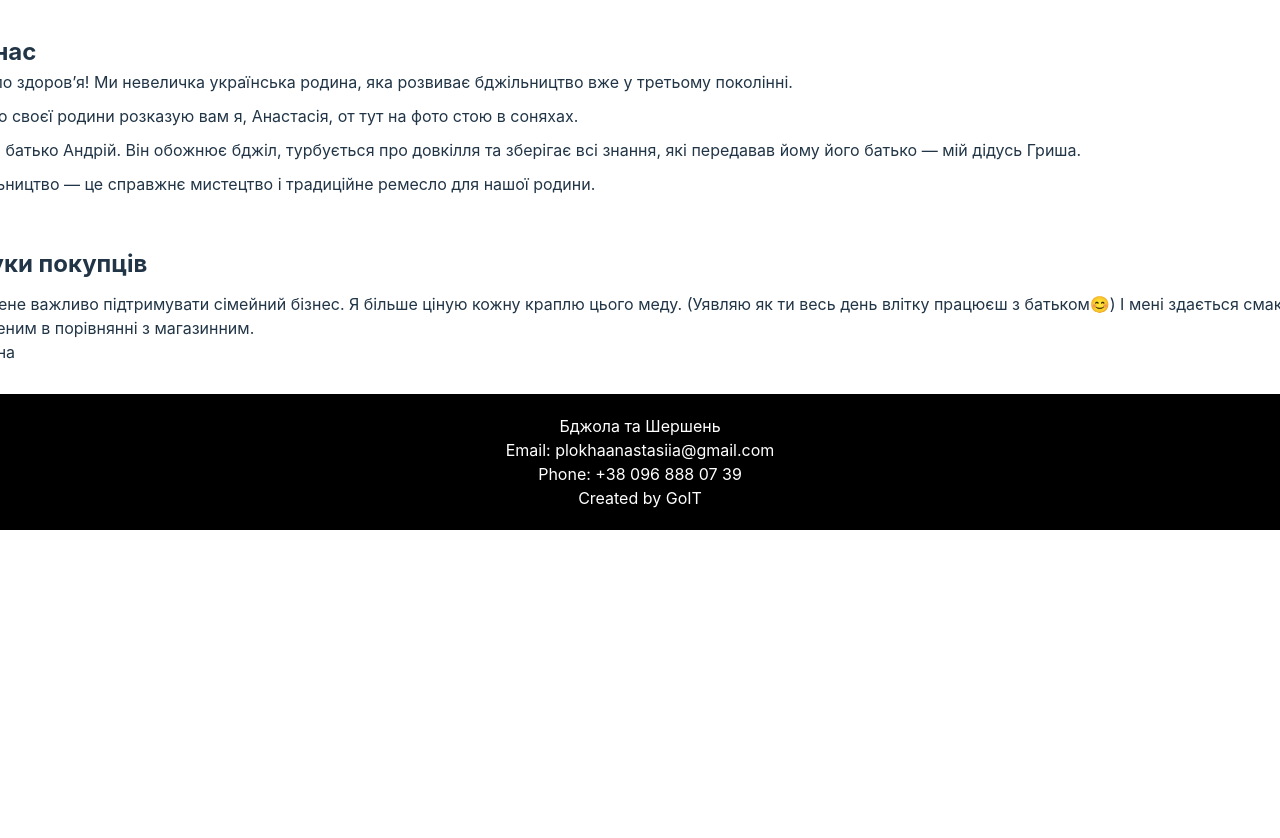
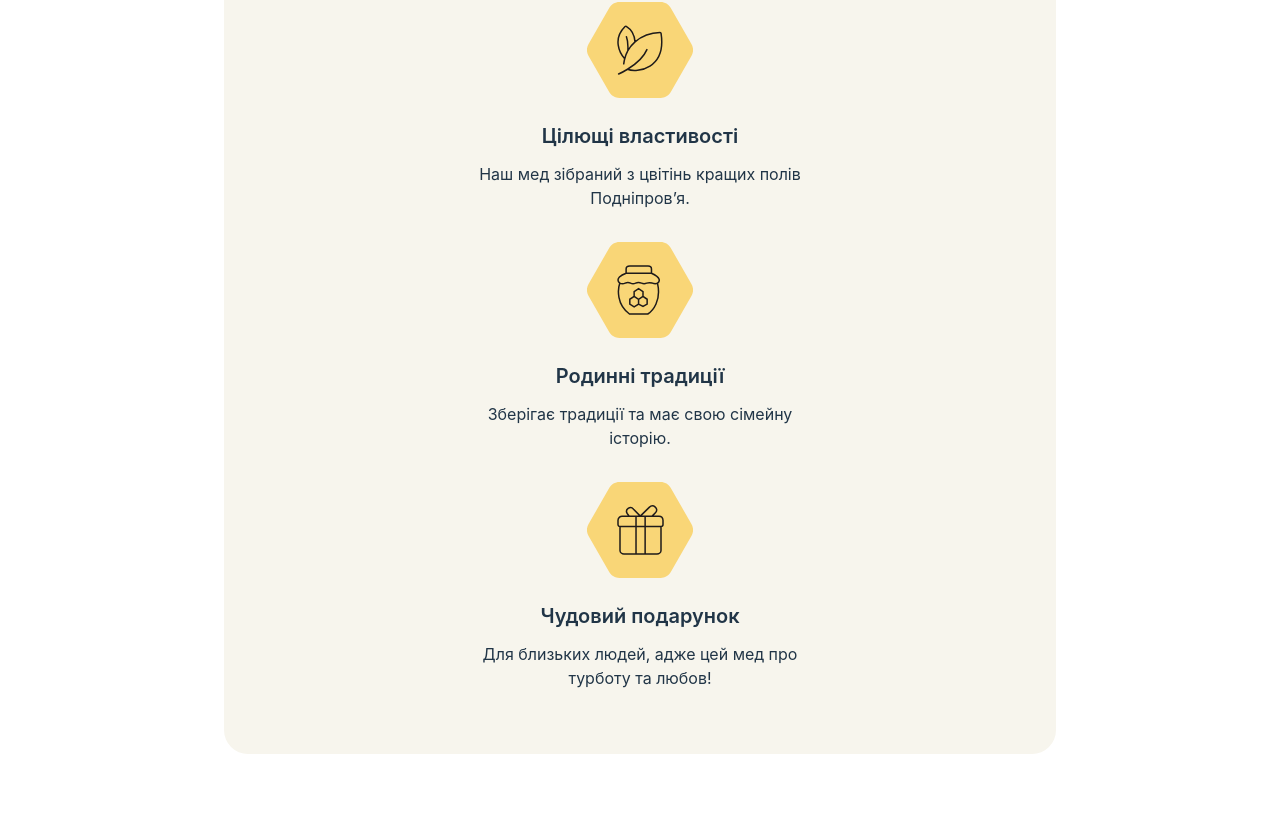
Before and after one commit to Marchenko1997/Bee-and-Hornet, a React (Vite) app: page / in a window 1280 px wide. Shown: the part 1122-1960 px from the top of the page. Before the commit the page ends 1860 px from the top, so only its background shows below. Built offline with nearby package versions, Linux system fonts and the light colour scheme.

Commit message:
Our Honey  Section

```diff
--- a/src/components/MainPage/MainPage.jsx
+++ b/src/components/MainPage/MainPage.jsx
@@ -1,8 +1,9 @@
-
 import Header from "../OrderForm/Header/Header";
 import css from "./MainPage.module.css";
 import honeyImage1 from "./images/honey-desktop.jpeg";
 import honeyImage2 from "./images/honeycomb-desktop.jpeg";
+import OurHoney from "./OurHoney/OurHoney";
+import OurProducts from "./OurProducts/OurProducts";
 
 const MainPage = () => {
   return (
@@ -10,14 +11,18 @@ const MainPage = () => {
       <Header />
       <section className={css.heroSection}>
         <div className={css.heroContent}>
-          <h1>Натуральний мед <br /> з сімейною історією</h1>
+          <h1>
+            Натуральний мед <br /> з сімейною історією
+          </h1>
 
           <div className={css.wrapperInfo}>
             <p className={css.mainQuotes}>
               {" "}
-              <span className={css.mainQuotesSpan}>«Видно, що ви без пуття закохані в той мед». <br /></span> Григорій
-              Сковорода, байка «Бджола та Шершень». Точніше нашу сімейну любов
-              до цієї справи не описати!
+              <span className={css.mainQuotesSpan}>
+                «Видно, що ви без пуття закохані в той мед». <br />
+              </span>{" "}
+              Григорій Сковорода, байка «Бджола та Шершень». Точніше нашу
+              сімейну любов до цієї справи не описати!
             </p>
 
             <div className={css.images}>
@@ -26,19 +31,26 @@ const MainPage = () => {
                   srcSet={`${honeyImage2} 1x, ${honeyImage2} 2x`}
                   media="(min-width: 800px)"
                 />
-                <img src={honeyImage2} alt="Honeycomb" className={css.honeyImageTwo} />
-
+                <img
+                  src={honeyImage2}
+                  alt="Honeycomb"
+                  className={css.honeyImageTwo}
+                />
               </picture>
               <picture>
                 <source
                   srcSet={`${honeyImage1} 1x, ${honeyImage1} 2x`}
                   media="(min-width: 800px)"
                 />
-                <img src={honeyImage1} alt="Honey" className={css.honeyImageOne} />
+                <img
+                  src={honeyImage1}
+                  alt="Honey"
+                  className={css.honeyImageOne}
+                />
               </picture>
             </div>
             <div className={css.socialLinks}>
-            <div className={css.buttonContainer}>
+              <div className={css.buttonContainer}>
                 <a href="" className={css.orderButton}>
                   <svg className={css.iconPolygon}>
                     <use xlinkHref="../../../public/icons/sprite.svg#polygon"></use>
@@ -68,22 +80,10 @@ const MainPage = () => {
           </div>
         </div>
       </section>
-      <section className={css.featuresSection}>
-        <h2>Наш мед це</h2>
-        <div className={css.features}>
-          <div className={css.featureItem}>Цілющі властивості</div>
-          <div className={css.featureItem}>Родинні традиції</div>
-          <div className={css.featureItem}>Чудовий подарунок</div>
-        </div>
-      </section>
-      <section className={css.productsSection}>
-        <h2>Наша продукція</h2>
-        <div className={css.products}>
-          <div className={css.productItem}>Мед акацієвий натуральний</div>
-          <div className={css.productItem}>Мед квітковий натуральний</div>
-          <div className={css.productItem}>Мед ріпаковий натуральний</div>
-        </div>
-      </section>
+
+      <OurHoney />
+
+      <OurProducts />
       <section className={css.aboutUsSection}>
         <h2>Про нас</h2>
         <p>
--- a/src/components/MainPage/MainPage.module.css
+++ b/src/components/MainPage/MainPage.module.css
@@ -39,10 +39,7 @@
   margin-top: 84px;
 }
 
-.heroContent p {
-  /* font-size: 24px; */
-  /* line-height: 1.333; */
-}
+
 
 .mainQuotes {
   font-size: 18px;
@@ -62,8 +59,7 @@
   line-height: 1.56;
 }
 
-.featuresSection,
-.productsSection,
+
 .aboutUsSection,
 .reviewsSection {
   padding: 20px;
@@ -74,17 +70,14 @@
   justify-content: space-around;
 }
 
-.featureItem,
-.productItem,
+
+
 .aboutUsItem,
 .reviewItem {
   margin: 10px;
 }
 
-.products {
-  display: flex;
-  justify-content: space-around;
-}
+
 
 
 .images {
--- /dev/null
+++ b/src/components/MainPage/OurHoney/OurHoney.jsx
@@ -0,0 +1,49 @@
+import css from "./OurHoney.module.css"; // Проверка правильного пути
+import SectionMain from "../../../shared/SectionMain/SectionMain";
+import Container from "../../../shared/Container/Container";
+import MainTitle from "../../../shared/MainTitle/MainTitle";
+
+const OurHoney = () => {
+  return (
+    <SectionMain className={css.ourHoneySection}>
+      <Container className={css.container}>
+        <MainTitle className={css.mainTitle} title={"Наш мед це"} />
+
+        <div className={css.features}>
+          <div className={css.featureItemContainer}>
+            <svg className={css.featureIcon}>
+            <use href="/icons/sprite.svg#sota"></use>
+            <use className={css.svgArea} href="/icons/sprite.svg#leaves"></use>
+            </svg>
+            <div className={css.featureTextContainer}>
+              <p className={css.featureTextFirst}>Цілющі властивості</p>
+              <p className={css.featureTextSecond}>Наш мед зібраний з цвітінь кращих полів Подніпровʼя.</p>
+            </div>
+          </div>
+          <div className={css.featureItemContainer}>
+            <svg className={css.featureIcon}>
+            <use href="/icons/sprite.svg#sota"></use>
+            <use className={css.svgArea} href="/icons/sprite.svg#honeyCan"></use>
+            </svg>
+            <div className={css.featureTextContainer}>
+              <p className={css.featureTextFirst}>Родинні традиції</p>
+              <p className={css.featureTextSecond}>Зберігає традиції та має свою сімейну <br />історію.</p>
+            </div>
+          </div>
+          <div className={css.featureItemContainer}>
+            <svg className={css.featureIcon}>
+            <use href="/icons/sprite.svg#sota"></use>
+            <use className={css.svgArea} href="/icons/sprite.svg#happyBox"></use>
+            </svg>
+            <div className={css.featureTextContainer}>
+              <p className={css.featureTextFirst}>Чудовий подарунок</p>
+              <p className={css.featureTextSecond}>Для близьких людей, адже цей мед про турботу та любов!</p>
+            </div>
+          </div>
+        </div>
+      </Container>
+    </SectionMain>
+  );
+};
+
+export default OurHoney;
--- /dev/null
+++ b/src/components/MainPage/OurHoney/OurHoney.module.css
@@ -0,0 +1,135 @@
+.ourHoneySection {
+    padding: 40px 0;
+  }
+
+  .container {
+    display: flex;
+    flex-direction: column;
+    justify-content: center;
+    align-items: center;
+  }
+
+  .mainTitle {
+    width: 213px;
+    height: auto;
+    font-weight: 600;
+    text-align: center;
+    margin-bottom: 32px;
+    font-size: 32px;
+    line-height: 32px;
+  }
+
+  .features {
+    display: flex;
+    align-items: center;
+    justify-content: center;
+    border-radius: 24px;
+    background-color: #f7f5ed;
+    gap: 24px;
+    width: 335px;
+    padding: 24px;
+    flex-direction: column;
+  }
+
+  .featureItemContainer {
+    display: flex;
+    flex-direction: column;
+    align-items: center;
+    justify-content: center;
+    width: 344px;
+  }
+
+  .featureIcon {
+    position: relative;
+    display: flex;
+    align-items: center;
+    justify-content: center;
+    margin-bottom: 24px;
+    width: 106px;
+    height: 96px;
+  }
+  .svgArea {
+    position: absolute;
+    width: 56px;
+    height: 56px;
+    transform: translate(30px, 23px);
+  }
+
+  .featureTextContainer {
+    display: flex;
+    flex-direction: column;
+    align-items: center;
+    justify-content: center;
+  }
+
+  .featureTextFirst {
+    margin-bottom: 8px;
+    /* font-family: Montserrat Alternates, sans-serif; */
+    font-size: 18px;
+    font-weight: 600;
+    line-height: 28px;
+    letter-spacing: 2%;
+    text-align: center;
+  }
+
+  .featureTextSecond {
+    /* font-family: Raleway, sans-serif; */
+    font-size: 16px;
+    line-height: 24px;
+    letter-spacing: 4%;
+    text-align: center;
+  }
+
+  @media (min-width: 768px) {
+    .ourHoneySection {
+      padding: 60px 0;
+    }
+
+
+    .mainTitle {
+      width: 400px;
+      margin-bottom: 48px;
+      font-size: 60px;
+      line-height: 60px;
+    }
+
+    .features {
+        gap: 32px;
+        width: 704px;
+        padding: 64px;
+    }
+
+
+
+    .featureTextFirst {
+        margin-bottom: 12px;
+        font-size: 20px;
+
+      }
+  }
+
+  @media (min-width: 1440px) {
+    .ourHoneySection {
+      padding: 87px 0 61px 0;
+    }
+
+    .mainTitle {
+      width: 531px;
+      margin-bottom: 64px;
+      font-size: 80px;
+      line-height: 80px;
+    }
+
+    .features {
+        flex-direction: row;
+        width: 1216px;
+        /* height: 348px; */
+    }
+
+
+    .featureTextFirst {
+        font-size: 24px;
+        line-height: 32px;
+
+      }
+  }
--- /dev/null
+++ b/src/components/MainPage/OurProducts/OurProducts.jsx
@@ -0,0 +1,18 @@
+import css from "./OurProducts.module.css";
+
+const OurProducts = () => {
+  return (
+    <div>
+      <section className={css.productsSection}>
+        <h2>Наша продукція</h2>
+        <div className={css.products}>
+          <div className={css.productItem}>Мед акацієвий натуральний</div>
+          <div className={css.productItem}>Мед квітковий натуральний</div>
+          <div className={css.productItem}>Мед ріпаковий натуральний</div>
+        </div>
+      </section>
+    </div>
+  );
+};
+
+export default OurProducts;
--- /dev/null
+++ b/src/components/MainPage/OurProducts/OurProducts.module.css
@@ -0,0 +1,13 @@
+
+.productsSection {
+  padding: 20px;
+}
+
+.productItem {
+  margin: 10px;
+}
+
+.products {
+  display: flex;
+  justify-content: space-around;
+}
--- /dev/null
+++ b/src/shared/MainTitle/MainTitle.jsx
@@ -0,0 +1,21 @@
+import clsx from 'clsx';
+import PropTypes from 'prop-types';
+import css from './MainTitle.module.css';
+
+const MainTitle = ({ title, className, ...props }) => {
+  return (
+    <h2
+      className={clsx(css.title, className)}
+      {...props}
+    >
+      {title}
+    </h2>
+  );
+};
+
+MainTitle.propTypes = {
+  title: PropTypes.string.isRequired,
+  className: PropTypes.string,
+};
+
+export default MainTitle;
--- /dev/null
+++ b/src/shared/MainTitle/MainTitle.module.css
@@ -0,0 +1,25 @@
+.title {
+    font-weight: 900;
+    font-size: 36px;
+    line-height: 44px;
+  }
+
+
+  .title.light {
+    color: var(--primary-text-color);
+  }
+
+
+  @media (min-width: 768px) {
+    .title {
+      font-size: 48px;
+      line-height: 56px;
+    }
+  }
+
+  @media (min-width: 1440px) {
+    .title {
+      font-size: 56px;
+      line-height: 64px;
+    }
+  }
--- /dev/null
+++ b/src/shared/SectionMain/SectionMain.jsx
@@ -0,0 +1,18 @@
+import clsx from 'clsx';
+import css from './SectionMain.module.css';
+import PropTypes from 'prop-types';
+
+const SectionMain = ({ children, className, ...props }) => {
+  return (
+    <section className={clsx(css.sectionMain, className && className)} {...props}>
+      {children}
+    </section>
+  );
+};
+
+SectionMain.propTypes = {
+    children: PropTypes.node.isRequired,
+    className: PropTypes.string,
+  };
+
+export default SectionMain;
--- /dev/null
+++ b/src/shared/SectionMain/SectionMain.module.css
@@ -0,0 +1,15 @@
+.sectionMain {
+    padding: 40px 0;
+}
+
+@media (min-width: 768px) {
+    .sectionMain {
+        padding: 60px 0;
+    }
+}
+
+@media (min-width: 1440px) {
+    .sectionMain {
+        padding: 74px 0;
+    }
+}
```
